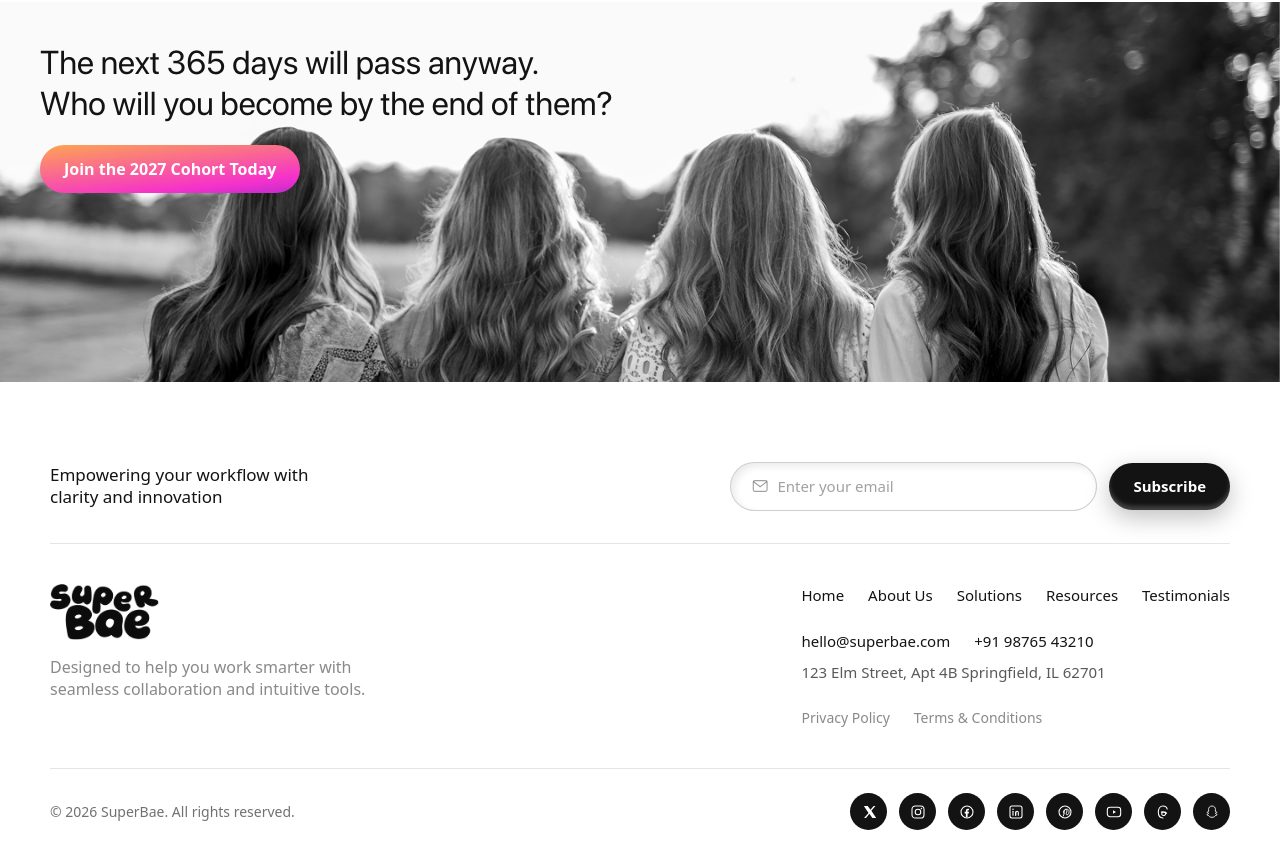
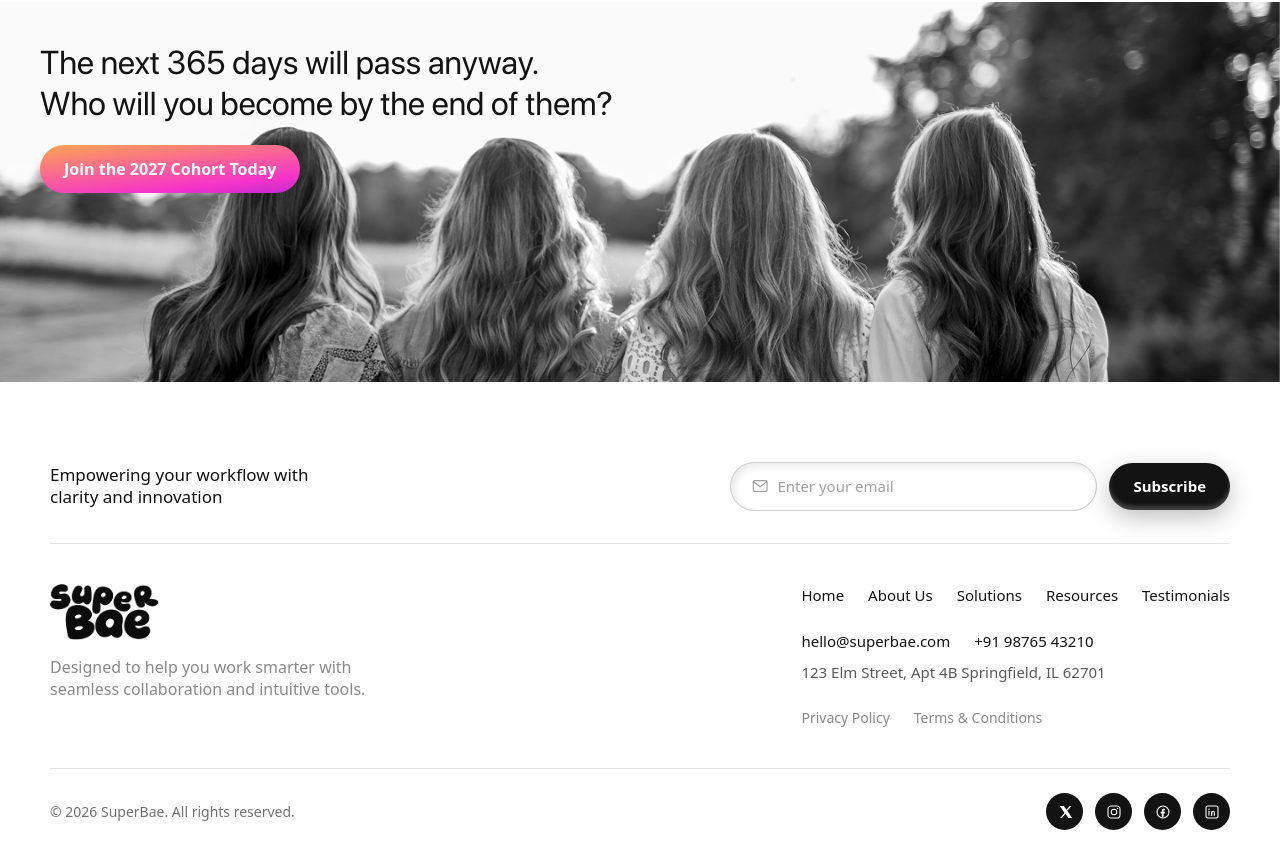
Before and after one commit to tech130/superbae-landing, a Next.js app: page / in a window 1280 px wide. Shown: the part 7376-8244 px from the top of the page. Built offline with nearby package versions, Linux system fonts and the light colour scheme.

Commit message:
fix: update social media links for accuracy and consistency

```diff
--- a/components/Footer.tsx
+++ b/components/Footer.tsx
@@ -116,18 +116,18 @@ function SnapchatIcon() {
 
 // href: "#" is a placeholder — swap in the real profile URL once it's available.
 const socials = [
-  { label: "X", href: "https://x.com/SpaceandBeauty", icon: <XIcon /> },
+  { label: "X", href: "https://x.com/the_superbae", icon: <XIcon /> },
   {
     label: "Instagram",
-    href: "https://www.instagram.com/thesuperbae?igsh=MWh4ZmkwNGd2d3VxbA==",
+    href: "https://www.instagram.com/thesuperbae/",
     icon: <InstagramIcon />,
   },
-  { label: "Facebook", href: "https://www.facebook.com/share/1CP71vuzL5/", icon: <FacebookIcon /> },
-  { label: "LinkedIn", href: "#", icon: <LinkedInIcon /> },
-  { label: "Pinterest", href: "#", icon: <PinterestIcon /> },
-  { label: "YouTube", href: "#", icon: <YoutubeIcon /> },
-  { label: "Threads", href: "#", icon: <ThreadsIcon /> },
-  { label: "Snapchat", href: "#", icon: <SnapchatIcon /> },
+  { label: "Facebook", href: "https://www.facebook.com/thesuperbae", icon: <FacebookIcon /> },
+  { label: "LinkedIn", href: "https://www.linkedin.com/company/superbae/", icon: <LinkedInIcon /> },
+  // { label: "Pinterest", href: "#", icon: <PinterestIcon /> },
+  // { label: "YouTube", href: "#", icon: <YoutubeIcon /> },
+  // { label: "Threads", href: "#", icon: <ThreadsIcon /> },
+  // { label: "Snapchat", href: "#", icon: <SnapchatIcon /> },
 ];
 
 export default function Footer() {
```
